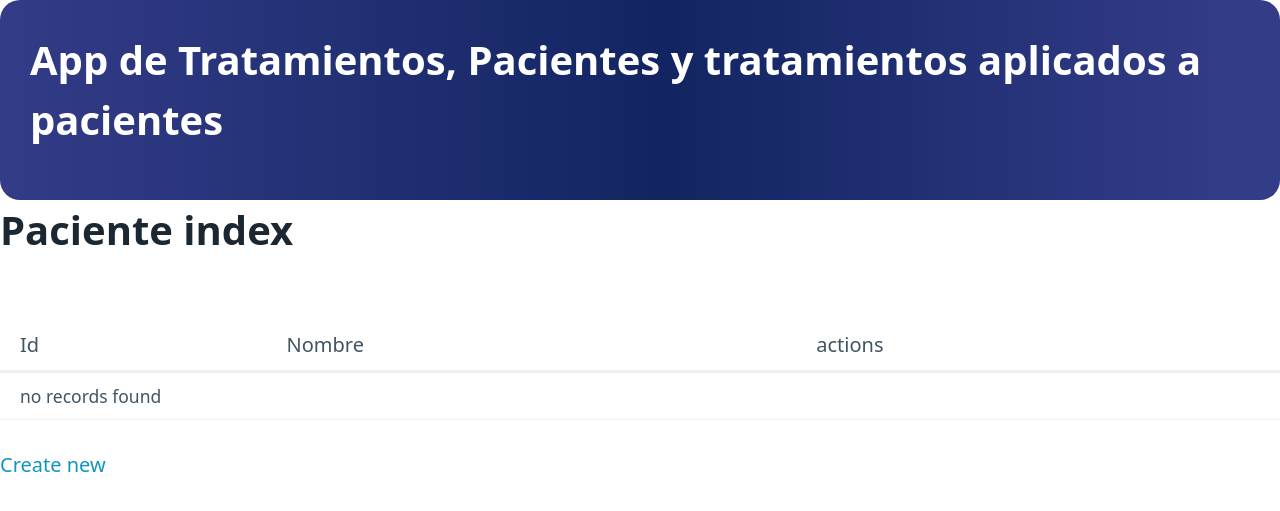
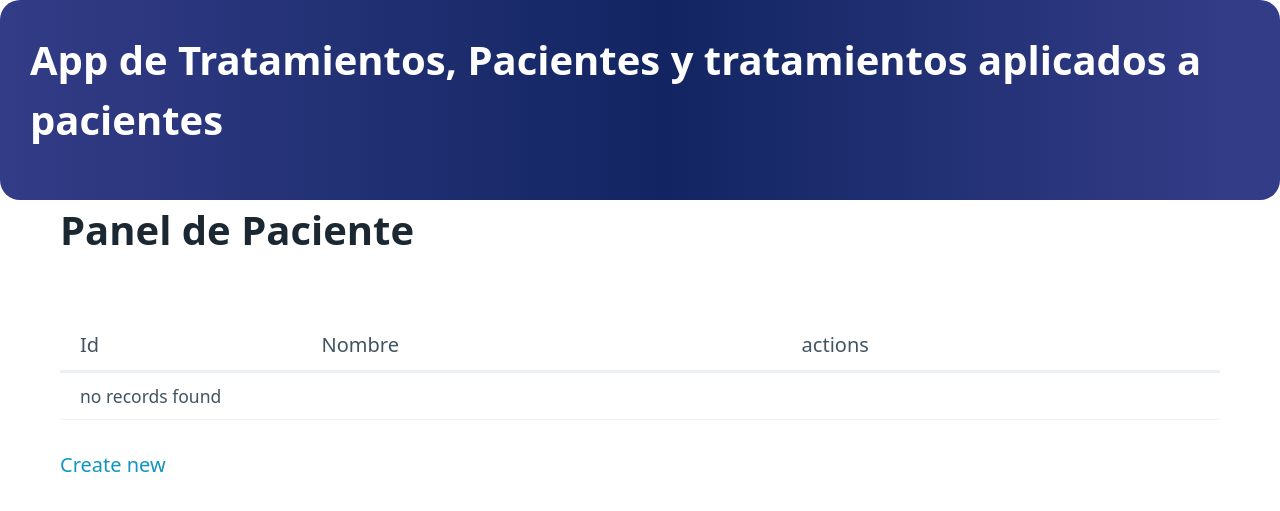
Before and after one commit to RomenJ/SessionClinicPacienteTratamientoManyToMany2GIT, a Symfony app: template templates/paciente/index.html.twig in a window 1280 px wide. Shown: the top 511 px of the page. Run offline with Twig, Linux system fonts and the light colour scheme; the template is opened without the code that fills it, so the values that code supplies are empty; some libraries are stand-ins or nearby versions.

Commit message:
Retocando los h1 de los index de las entidades y capturas de pantalla de cómo debería verse. Se añade la clase basicMargen que da un formato mínimo a pico.css 2

```diff
--- a/templates/base.html.twig
+++ b/templates/base.html.twig
@@ -34,14 +34,24 @@
 
 
             .Cabecera_Header > a > h1{
+                      color:white;
+            }
+            .basicMargin{
 
-                      color:white;
+                padding-left: 30px;
+                padding-right: 30px;
+                margin-right: 30px;
+                margin-left: 30px;
+
             }
         </style>
     </head>
     <body>
    <div class="Cabecera_Header"> <a href="{{ path('app_home') }}"> <h1> App de Tratamientos, Pacientes y tratamientos aplicados a pacientes   </h1></a></div>
 
+    <div class="basicMargin">
         {% block body %}{% endblock %}
+
+        </div>
     </body>
 </html>
--- a/templates/paciente/index.html.twig
+++ b/templates/paciente/index.html.twig
@@ -3,7 +3,7 @@
 {% block title %}Paciente index{% endblock %}
 
 {% block body %}
-    <h1>Paciente index</h1>
+    <h1>Panel de Paciente</h1>
 
     <table class="table">
         <thead>
--- a/templates/tratamiento/index.html.twig
+++ b/templates/tratamiento/index.html.twig
@@ -3,7 +3,7 @@
 {% block title %}Tratamiento index{% endblock %}
 
 {% block body %}
-    <h1>Tratamiento index</h1>
+    <h1>Panel de Tratamiento </h1>
 
     <table class="table">
         <thead>
```
Also changed, not shown: Captura1.PNG (added), Captura2.PNG (added).
